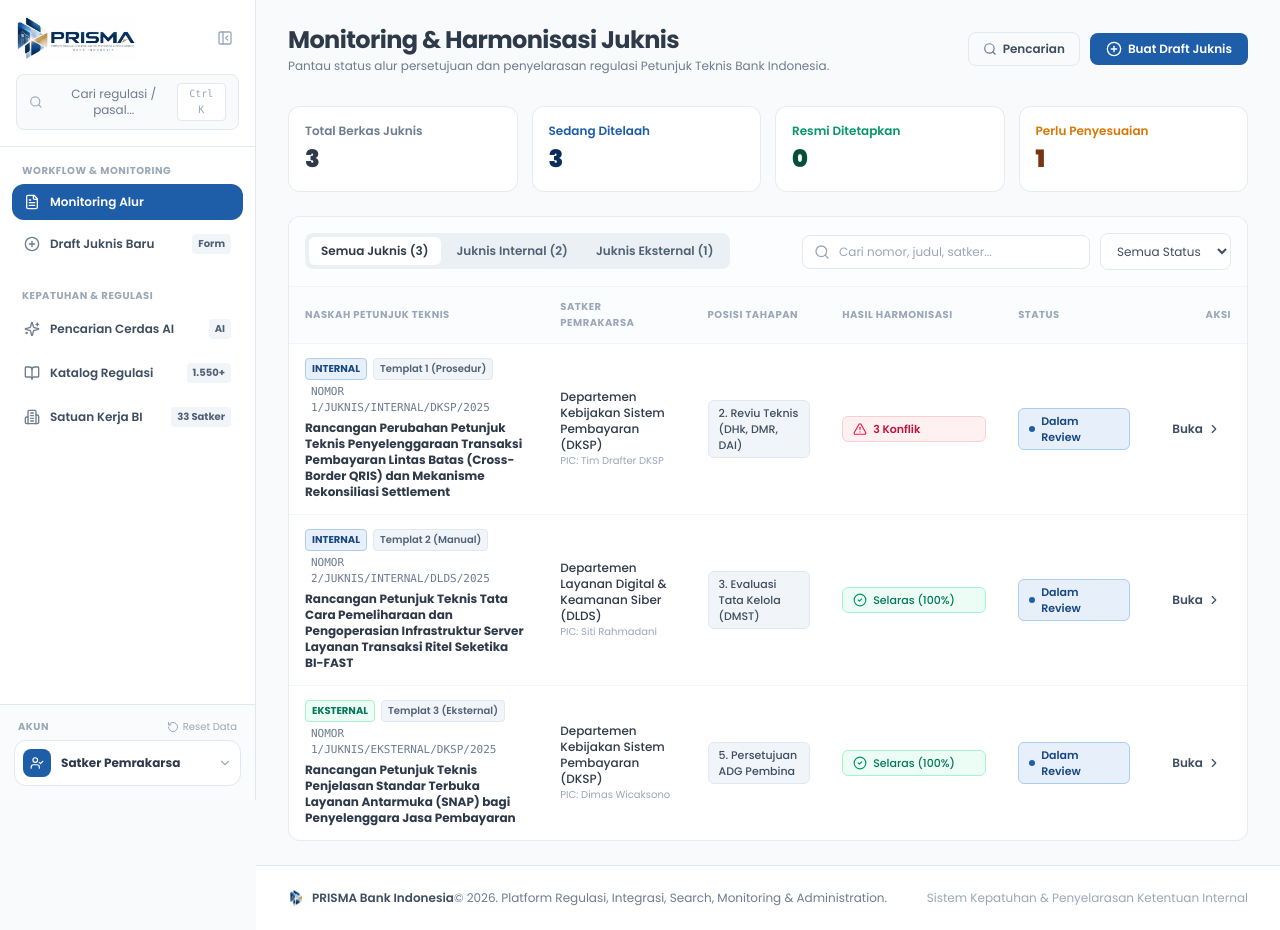
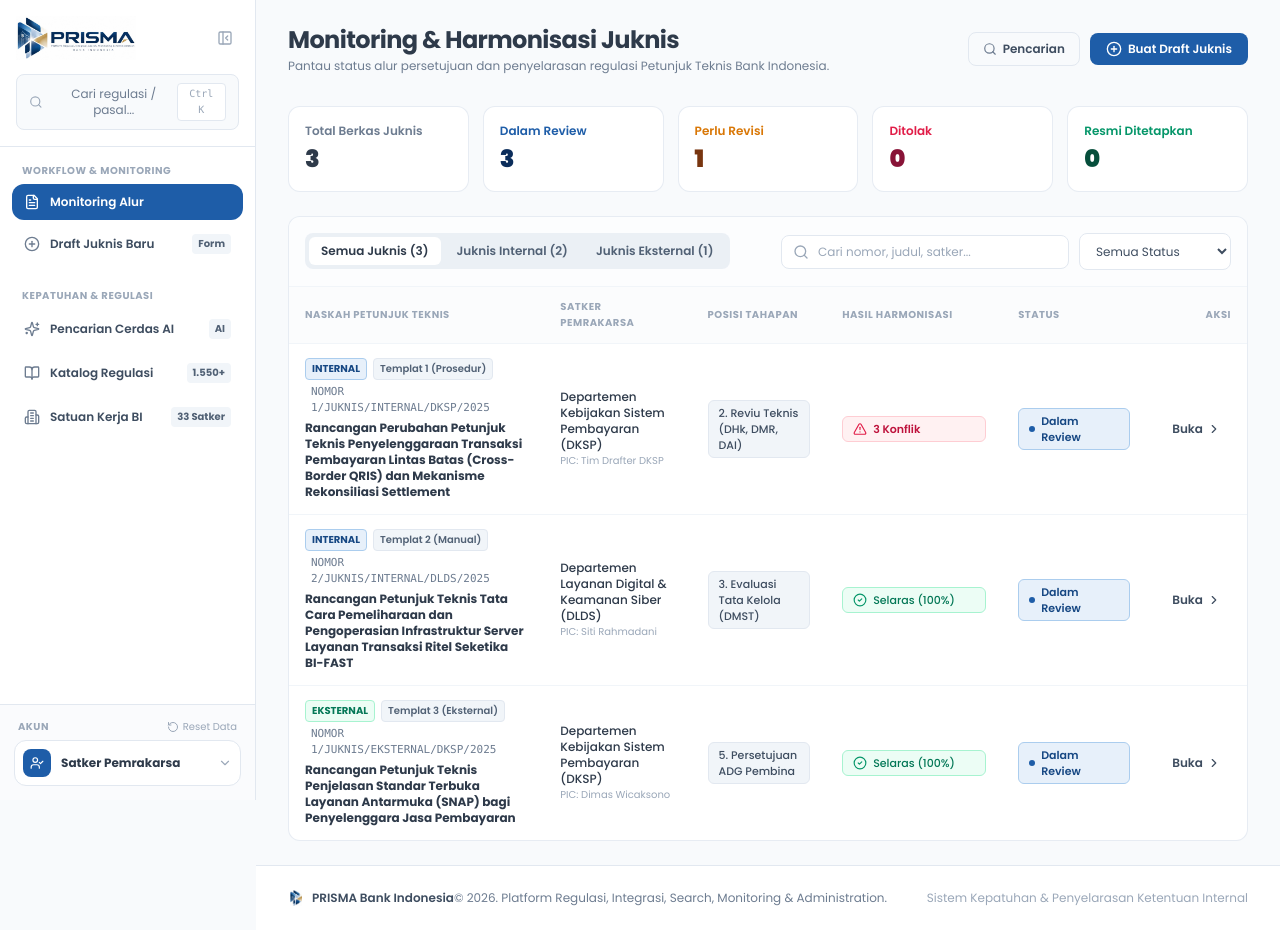
Before and after one commit to farelathallah2803/kelompok3-sipecut, a Next.js app: page / in a window 1280 px wide. Built offline with nearby package versions, Linux system fonts and the light colour scheme.

Commit message:
fix: hapus tombol back, samakan margin kiri seluruh halaman (w-full), lengkapi badge dan filter status di monitoring alur

```diff
--- a/src/app/draft/[id]/page.tsx
+++ b/src/app/draft/[id]/page.tsx
@@ -260,7 +260,7 @@ export default function DraftDetailPage() {
   };
 
   return (
-    <div className="space-y-6">
+    <div className="w-full space-y-6">
       {/* Breadcrumb & Navigation */}
       <div className="flex items-center justify-between">
         <Link
--- a/src/app/page.tsx
+++ b/src/app/page.tsx
@@ -55,6 +55,7 @@ export default function DashboardPage() {
   const inReviewCount = drafts.filter(d => d.status === 'in_review').length;
   const approvedCount = drafts.filter(d => d.status === 'approved' || d.currentStage === 'ditetapkan' || d.currentStage === 'juknis_publikasi_dhk').length;
   const needRevisionCount = drafts.filter(d => d.status === 'revision_requested' || (d.complianceSummary && d.complianceSummary.conflictCount > 0)).length;
+  const rejectedCount = drafts.filter(d => d.status === 'rejected').length;
 
   const internalCount = drafts.filter(d => (d.scope || '').toUpperCase() === 'INTERNAL').length;
   const eksternalCount = drafts.filter(d => (d.scope || '').toUpperCase() === 'EKSTERNAL').length;
@@ -75,7 +76,7 @@ export default function DashboardPage() {
   };
 
   return (
-    <div className="space-y-6 max-w-7xl mx-auto">
+    <div className="w-full space-y-6">
       {/* Clean Executive Header */}
       <div className="flex flex-col sm:flex-row sm:items-center justify-between gap-4 pb-2">
         <div>
@@ -107,25 +108,30 @@ export default function DashboardPage() {
       </div>
 
       {/* Clean Stat Strip */}
-      <div className="grid grid-cols-2 lg:grid-cols-4 gap-3.5">
+      <div className="grid grid-cols-2 sm:grid-cols-3 lg:grid-cols-5 gap-3.5">
         <div className="bg-white p-4 rounded-xl border border-slate-200/80 shadow-2xs">
           <div className="text-xs font-semibold text-slate-500">Total Berkas Juknis</div>
           <div className="text-2xl font-black text-slate-900 mt-1">{totalCount}</div>
         </div>
 
         <div className="bg-white p-4 rounded-xl border border-slate-200/80 shadow-2xs">
-          <div className="text-xs font-semibold text-blue-600">Sedang Ditelaah</div>
+          <div className="text-xs font-semibold text-blue-600">Dalam Review</div>
           <div className="text-2xl font-black text-blue-900 mt-1">{inReviewCount}</div>
+        </div>
+
+        <div className="bg-white p-4 rounded-xl border border-slate-200/80 shadow-2xs">
+          <div className="text-xs font-semibold text-amber-600">Perlu Revisi</div>
+          <div className="text-2xl font-black text-amber-900 mt-1">{needRevisionCount}</div>
+        </div>
+
+        <div className="bg-white p-4 rounded-xl border border-slate-200/80 shadow-2xs">
+          <div className="text-xs font-semibold text-rose-600">Ditolak</div>
+          <div className="text-2xl font-black text-rose-900 mt-1">{rejectedCount}</div>
         </div>
 
         <div className="bg-white p-4 rounded-xl border border-slate-200/80 shadow-2xs">
           <div className="text-xs font-semibold text-emerald-600">Resmi Ditetapkan</div>
           <div className="text-2xl font-black text-emerald-900 mt-1">{approvedCount}</div>
-        </div>
-
-        <div className="bg-white p-4 rounded-xl border border-slate-200/80 shadow-2xs">
-          <div className="text-xs font-semibold text-amber-600">Perlu Penyesuaian</div>
-          <div className="text-2xl font-black text-amber-900 mt-1">{needRevisionCount}</div>
         </div>
       </div>
 
@@ -187,8 +193,9 @@ export default function DashboardPage() {
             >
               <option value="all">Semua Status</option>
               <option value="in_review">Dalam Review</option>
-              <option value="approved">Ditetapkan</option>
               <option value="revision_requested">Perlu Revisi</option>
+              <option value="rejected">Ditolak</option>
+              <option value="approved">Resmi Ditetapkan</option>
               <option value="draft">Draft Awal</option>
             </select>
           </div>
@@ -290,7 +297,13 @@ export default function DashboardPage() {
                             <span>Perlu Revisi</span>
                           </span>
                         )}
-                        {draft.status === 'draft' && (
+                        {draft.status === 'rejected' && (
+                          <span className="inline-flex items-center w-28 px-2.5 py-1 rounded-md text-[11px] font-semibold bg-rose-50 text-rose-700 border border-rose-200">
+                            <span className="w-1.5 h-1.5 rounded-full bg-rose-600 mr-1.5 shrink-0"></span>
+                            <span>Ditolak</span>
+                          </span>
+                        )}
+                        {(draft.status === 'draft' || (!['approved', 'in_review', 'revision_requested', 'rejected'].includes(draft.status))) && (
                           <span className="inline-flex items-center w-28 px-2.5 py-1 rounded-md text-[11px] font-semibold bg-slate-100 text-slate-700 border border-slate-200">
                             <span className="w-1.5 h-1.5 rounded-full bg-slate-400 mr-1.5 shrink-0"></span>
                             <span>Draft Awal</span>
--- a/src/app/regulations/page.tsx
+++ b/src/app/regulations/page.tsx
@@ -88,7 +88,7 @@ export default function RegulationsCatalogPage() {
   };
 
   return (
-    <div className="max-w-6xl mx-auto space-y-5 pb-12">
+    <div className="w-full space-y-6 pb-12">
       {/* Header */}
       <div className="flex flex-col sm:flex-row sm:items-center justify-between gap-3 pb-3 border-b border-slate-200">
         <div>
--- a/src/app/satker/page.tsx
+++ b/src/app/satker/page.tsx
@@ -81,7 +81,7 @@ export default function SatkerDirectoryPage() {
   };
 
   return (
-    <div className="space-y-6 max-w-7xl mx-auto">
+    <div className="w-full space-y-6">
       {/* Executive Header */}
       <div className="flex flex-col sm:flex-row sm:items-center justify-between gap-4 pb-2">
         <div>
--- a/src/app/search/page.tsx
+++ b/src/app/search/page.tsx
@@ -62,16 +62,9 @@ function SearchContent() {
   });
 
   return (
-    <div className="max-w-5xl mx-auto space-y-5">
-      {/* Back button & Page Title */}
-      <div className="space-y-1">
-        <Link
-          href="/"
-          className="inline-flex items-center space-x-1 text-xs text-slate-500 hover:text-blue-600 transition mb-1"
-        >
-          <ArrowLeft className="w-3.5 h-3.5" />
-          <span>Kembali ke Dashboard</span>
-        </Link>
+    <div className="w-full space-y-6">
+      {/* Page Title */}
+      <div className="space-y-0.5">
         <h1 className="text-2xl font-bold text-slate-900 tracking-tight">
           Pencarian Regulasi &amp; Pasal BI
         </h1>
--- a/src/components/drafting/UploadDraftForm.tsx
+++ b/src/components/drafting/UploadDraftForm.tsx
@@ -627,17 +627,10 @@ export default function UploadDraftForm() {
   };
 
   return (
-    <div className="max-w-5xl mx-auto space-y-6">
+    <div className="w-full space-y-6">
       {/* Top Header */}
       <div className="flex items-center justify-between pb-2 border-b border-slate-200">
         <div>
-          <Link
-            href="/"
-            className="inline-flex items-center space-x-1.5 text-xs font-semibold text-slate-500 hover:text-blue-700 transition mb-1"
-          >
-            <ArrowLeft className="w-3.5 h-3.5" />
-            <span>Kembali ke Monitoring</span>
-          </Link>
           <h1 className="text-2xl font-bold text-slate-900 tracking-tight">
             Pengajuan Naskah Petunjuk Teknis
           </h1>
```
